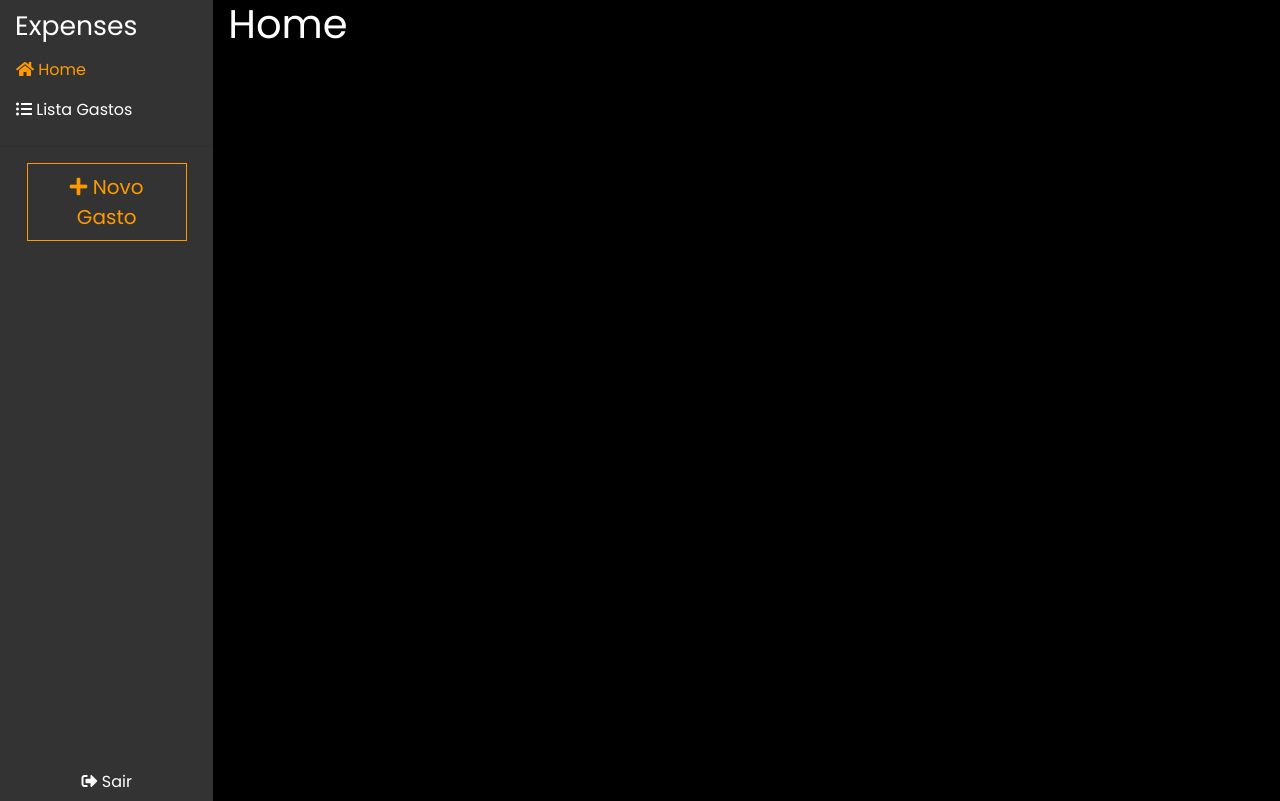
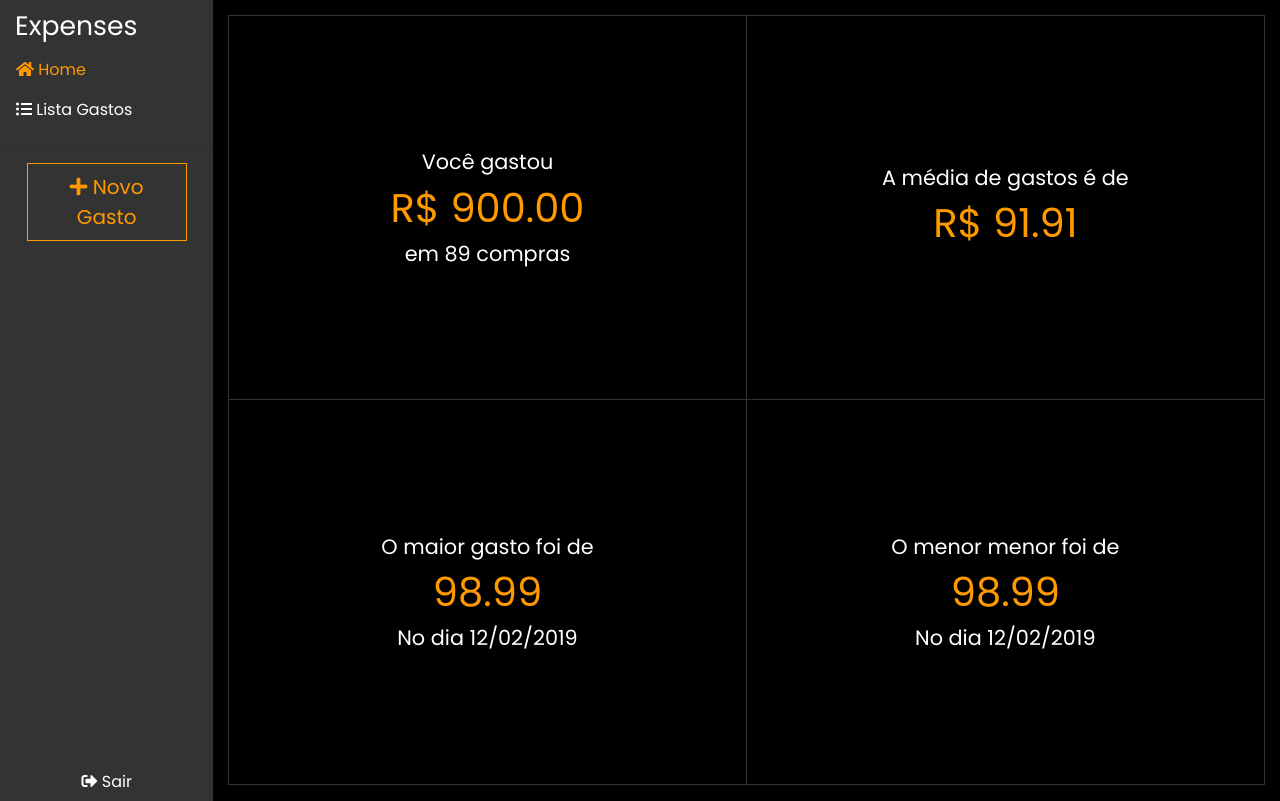
Before and after one commit to GuiBalestra/expenses, a Vue app: page /#/ in a window 1280 px wide. Built offline with nearby package versions, Linux system fonts and the light colour scheme; no server answers; the database is empty; sample sign-in values are in the browser's storage.

Commit message:
resgatando dados e layout home page

```diff
--- a/src/pages/home/Home.vue
+++ b/src/pages/home/Home.vue
@@ -1,9 +1,76 @@
 <template>
   <div class="home">
-    <h1>Home</h1>
+    <div class="row">
+      <div class="col-6 home-box">
+        <small>Você gastou</small>
+        <div class="money">R$ 900.00</div>
+        <small>em 89 compras</small>
+      </div>
+      <div class="col-6 home-box">
+        <small>A média de gastos é de</small>
+         <div class="money">R$ 91.91</div>
+      </div>
+      <div class="col-6 home-box">
+        <small>O maior gasto foi de</small>
+        <div class="money">98.99</div>
+        <small>No dia 12/02/2019</small>
+      </div>
+      <div class="col-6 home-box">
+        <small>O menor menor foi de</small>
+        <div class="money">98.99</div>
+        <small>No dia 12/02/2019</small>
+      </div>
+    </div>
   </div>
 </template>
 
 <script>
+export default {
+  name: 'Home',
+  data: () => ({
+    expenses: []
+  }),
+  created () {
+    this.getData()
+  },
+  methods: {
+    getData () {
+      const ref = this.$firebase.database().ref(`/${window.uid}`)
+
+      ref.on('value', data => {
+        const values = data.val()
+        this.expenses = Object.keys(values).map(i => values[i])
+      })
+    }
+  }
+}
 
 </script>
+
+<style lang="scss" scoped>
+  .home {
+    padding: 15px;
+    .home-box {
+      width: 100%;
+      display: flex;
+      font-size: 30pt;
+      align-items: center;
+      flex-direction: column;
+      justify-content: center;
+      height: calc(50vh - 15px);
+      border: 1px solid var(--dark-medium);
+      small {
+        font-size: 1.3rem;
+      }
+      &:nth-child(2), &:nth-child(4) {
+        border-left: none;
+      }
+      &:nth-child(3), &:nth-child(4) {
+        border-top: none;
+      }
+      .money {
+        color: var(--featured);
+      }
+    }
+  }
+</style>
```
